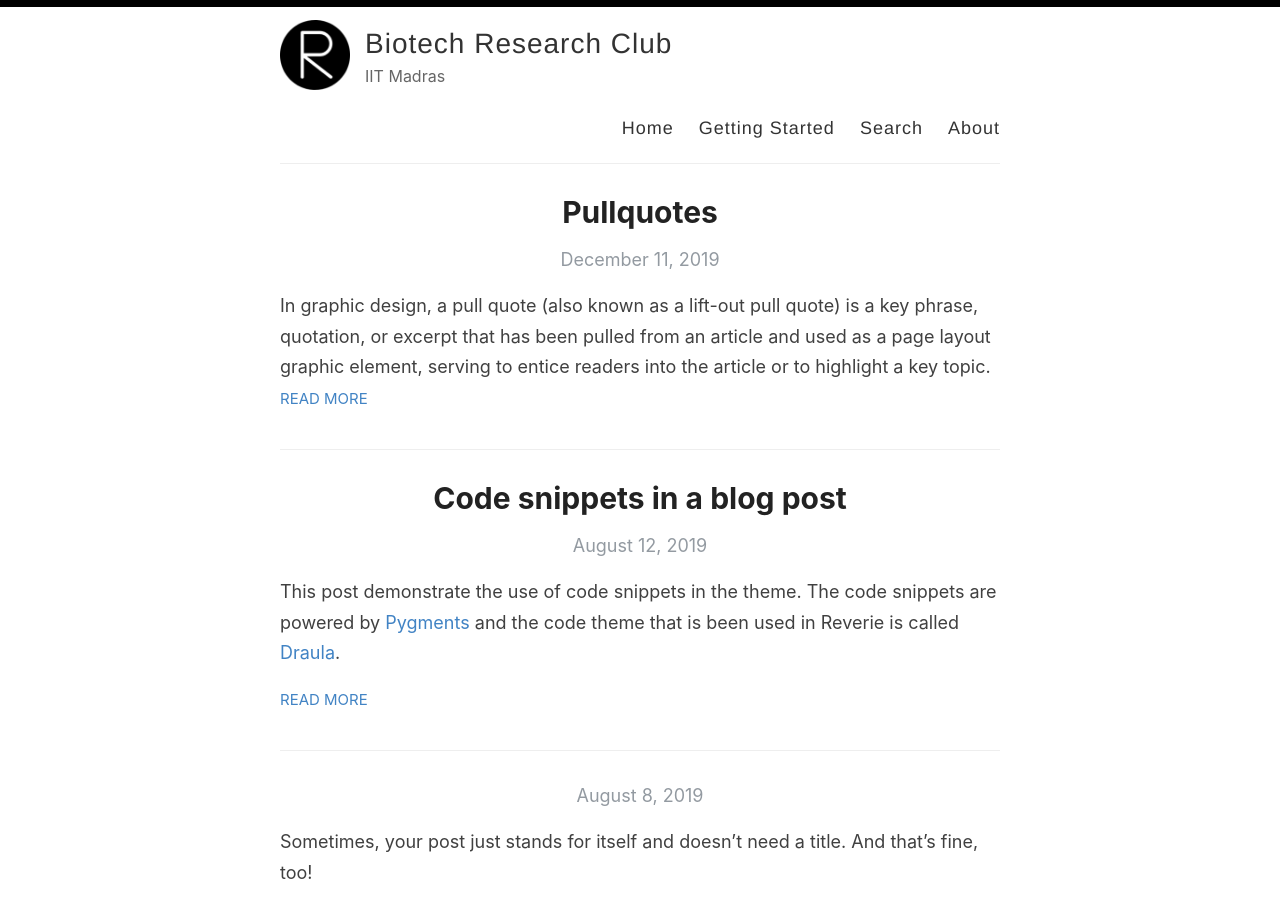
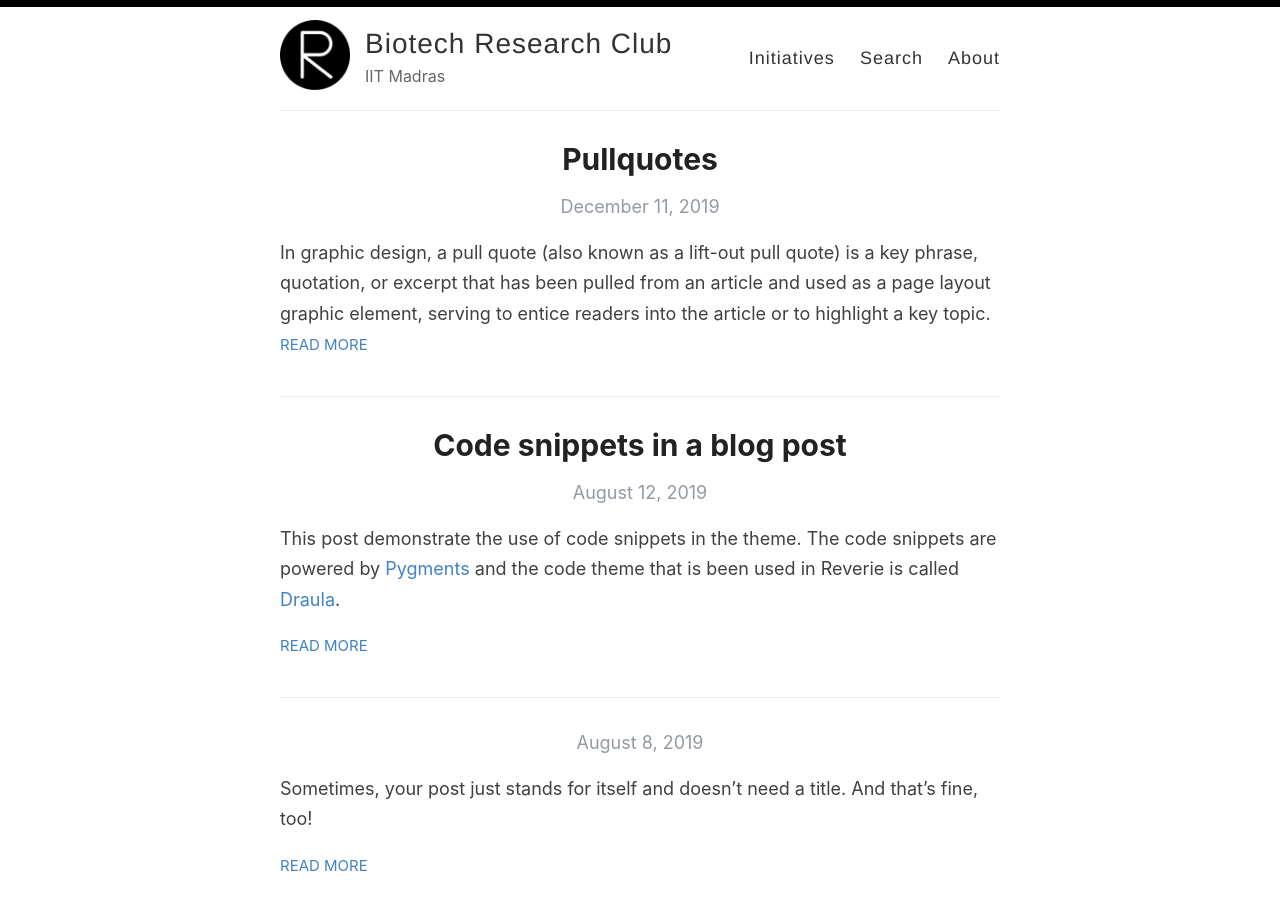
Before and after one commit to nehaswami16/biotechresearchclub, a Jekyll site: the page built from index.html, in a window 1280 px wide and 900 px high. Built offline with Jekyll 4.4.1, drawn with Linux system fonts in a browser that asks for light colours; the list of posts is cut into pages by our own code.

Commit message:
Update default.html

```diff
--- a/_layouts/default.html
+++ b/_layouts/default.html
@@ -27,8 +27,8 @@
             </div>
 
             <nav>
-              <a href="{{ site.baseurl }}/">Home</a>
-              <a href="{{ site.baseurl }}/getting-started">Getting Started</a>
+
+              <a href="{{ site.baseurl }}/initiatives">Initiatives</a>
               <a href="{{ site.baseurl }}/search">Search</a>
               <a href="{{ site.baseurl }}/about">About</a>
             </nav>
```
